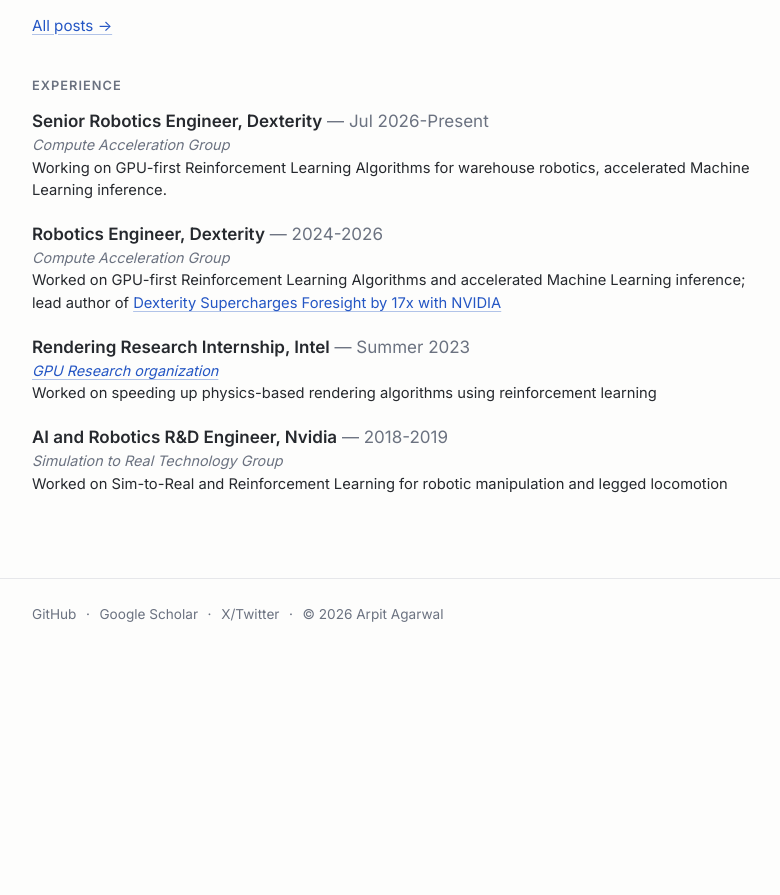
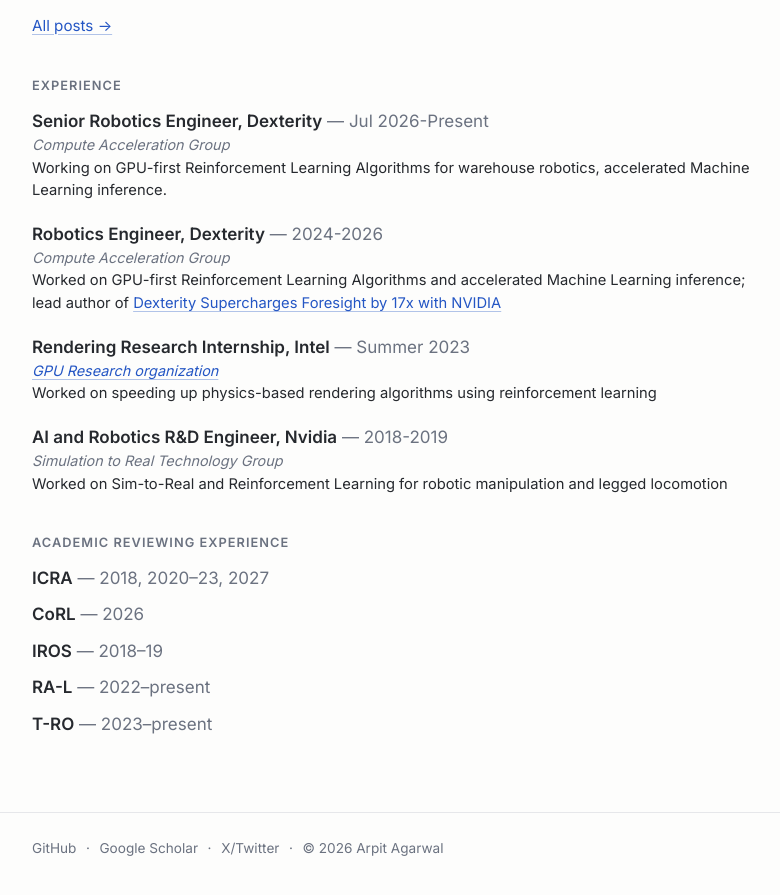
Before and after one commit to arpit15/arpit15.github.io, a Jekyll site: the page built from index.markdown, in a window 1280 px wide and 900 px high, scrolled down 835 px. Shown: the top 895 px of the window, without its empty margins (248-1028 px from the left). Built offline with Jekyll 4.4.1, drawn with Linux system fonts in a browser that asks for light colours; before the commit the page ends 1501 px from its top, so only the background shows below that.

Commit message:
Add Academic Reviewing Experience section to the home page
Venues and years come from the CV, kept in _data/reviewing.yml.

Co-Authored-By: Claude Opus 5.5 <noreply@anthropic.com>

```diff
--- /dev/null
+++ b/_data/reviewing.yml
@@ -0,0 +1,11 @@
+# Conference / journal reviewing, from the CV. Shown on the home page.
+- venue: ICRA
+  years: 2018, 2020–23, 2027
+- venue: CoRL
+  years: "2026"
+- venue: IROS
+  years: 2018–19
+- venue: RA-L
+  years: 2022–present
+- venue: T-RO
+  years: 2023–present
--- a/_layouts/home.html
+++ b/_layouts/home.html
@@ -46,3 +46,12 @@ layout: default
     {% endfor %}
   </ul>
 </section>
+
+<section class="home-section">
+  <h2>Academic Reviewing Experience</h2>
+  <ul class="plain-list">
+    {% for r in site.data.reviewing %}
+    <li><strong>{{ r.venue }}</strong> <span class="muted">&mdash; {{ r.years }}</span></li>
+    {% endfor %}
+  </ul>
+</section>
```
